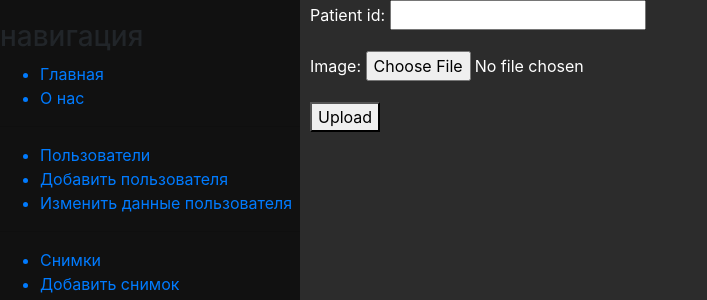
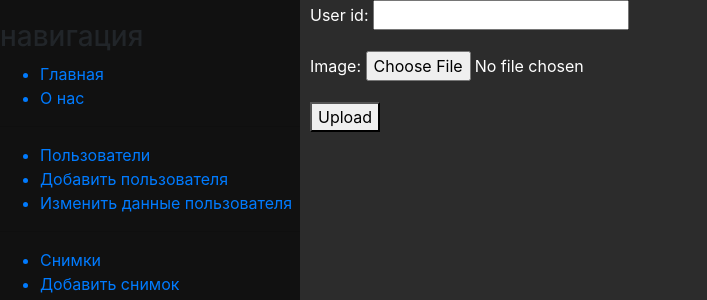
Before and after one commit to User135v20/django, a Django app: page /add_image in a window 1280 px wide. Shown: the top 300 px of the page, without its empty margins (0-707 px from the left). Run offline with Django 3.2, Linux system fonts and the light colour scheme; some libraries are stand-ins or nearby versions.

Commit message:
add diagnosis, rename patient -> user

```diff
--- a/django1/main/admin.py
+++ b/django1/main/admin.py
@@ -1,11 +1,11 @@
 from django.contrib import admin
-from .models import Patient
+from .models import User
 from .models import Result
 from .models import Image
 from  .models import Diagnosis
 
 # Register your models here.
-admin.site.register(Patient)
+admin.site.register(User)
 admin.site.register(Result)
 admin.site.register(Image)
 admin.site.register(Diagnosis)
--- a/django1/main/forms.py
+++ b/django1/main/forms.py
@@ -1,31 +1,29 @@
 from django import forms
 
-from .models import Patient
-from .models import Image
+from .models import User
 
 
-class PatientForm(forms.ModelForm):
+class UserForm(forms.ModelForm):
     class Meta:
-        model = Patient
+        model = User
         fields = ['surname', 'name', 'patronymic','position_at_work']
 
 
 class ImageForm(forms.Form):
-    patient_id = forms.IntegerField(required=True)
+    user_id = forms.IntegerField(required=True)
     image = forms.ImageField(required=True)
 
 
-class UpdatePatientForm(forms.Form):
-    patient_id = forms.IntegerField(required=True)
+class UpdateUserForm(forms.Form):
+    user_id = forms.IntegerField(required=True)
     surname = forms.CharField(required=False)
     name = forms.CharField(required=False)
     patronymic = forms.CharField(required=False)
     position_at_work = forms.CharField(required=False)
 
 
-
 class ResultForm(forms.Form):
-    patient_id = forms.IntegerField()
+    user_id = forms.IntegerField()
     image_id = forms.IntegerField()
 
     structure_asymmetry = forms.BooleanField(required=False)
@@ -33,14 +31,16 @@ class ResultForm(forms.Form):
     atypical_pigment_network = forms.BooleanField(required=False)
     radial_radiance = forms.BooleanField(required=False)
     points = forms.BooleanField(required=False)
+    diagnosis = forms.CharField(required=False)
 
 
 class UpdateResultForm(forms.Form):
-    id = forms.IntegerField()
-    patient_id = forms.IntegerField(required=False)
+    result_id = forms.IntegerField()
+    user_id = forms.IntegerField(required=True)
 
-    structure_asymmetry = forms.BooleanField(required=True)
-    blue_white_structures = forms.BooleanField(required=True)
-    atypical_pigment_network = forms.BooleanField(required=True)
-    radial_radiance = forms.BooleanField(required=True)
-    points = forms.BooleanField(required=True)
+    structure_asymmetry = forms.BooleanField(required=False)
+    blue_white_structures = forms.BooleanField(required=False)
+    atypical_pigment_network = forms.BooleanField(required=False)
+    radial_radiance = forms.BooleanField(required=False)
+    points = forms.BooleanField(required=False)
+    diagnosis = forms.CharField(required=False)
--- a/django1/main/templates/main/add_image.html
+++ b/django1/main/templates/main/add_image.html
@@ -10,7 +10,7 @@
 </form>
 
 {% if img_obj %}
-  <h3>Удачно загружено : {{img_obj.patient_id}}</h3>
+  <h3>Удачно загружено : {{img_obj.user_id}}</h3>
   <img src="{{ img_obj.image.url}}" alt="connect" style="max-height:300px">
 {% endif %}
 
--- a/django1/main/templates/main/all_images.html
+++ b/django1/main/templates/main/all_images.html
@@ -26,7 +26,7 @@ table {
     {% for image in all_results_list %}
     <tr class='success'>
 
-        <p>Пациент {{ image.patient.id }} ({{ image.patient.surname }} {{ image.patient.name }} {{ image.patient.patronymic }})</p>
+        <p>Пользователь {{ image.user.id }} ({{ image.user.surname }} {{ image.user.name }} {{ image.user.patronymic }})</p>
         <p>Снимок {{ image.id }}</p>
         <img src="{{ image.image.url}}" width="400" onclick="this.style.width='100%'" onmouseout="this.style.width='400px'">
     </tr>
--- a/django1/main/templates/main/layout.html
+++ b/django1/main/templates/main/layout.html
@@ -25,13 +25,13 @@
     </ul>
     <hr>
     <ul>
-        <a href="{% url 'patients' %}">
+        <a href="{% url 'users' %}">
             <li>Пользователи</li>
         </a>
-        <a href="{% url 'new_patient' %}">
+        <a href="{% url 'new_user' %}">
             <li>Добавить пользователя</li>
         </a>
-        <a href="{% url 'update_patient' %}">
+        <a href="{% url 'update_user' %}">
             <li>Изменить данные пользователя</li>
         </a>
 
--- a/django1/main/templates/main/results.html
+++ b/django1/main/templates/main/results.html
@@ -4,7 +4,7 @@
 <h4> Результаты </h4>
 <form action="results" method="GET">
     {% csrf_token %}
-    <p><label for="surname">Фильтр по фамилии: </label>
+    <p><label for="surname">Фильтр по фамилии пользователя: </label>
     <input id="surname" type="text" name="surname"><input type="submit" value="filter"></p>
 </form>
 
@@ -12,7 +12,7 @@
     <table>
         <tr class='success'>
             <td>id</td>
-            <td>пациент</td>
+            <td>пользователь</td>
             <td>id картинки</td>
             <td>время создания</td>
             <td></td>
@@ -21,7 +21,7 @@
 
         <tr class='success'>
             <td>{{ result.id }}</td>
-            <td>{{result.patient.surname}} {{result.patient.name}} {{result.patient.patronymic}}{{result.patient.position_at_work }} </td>
+            <td>{{result.user.surname}} {{result.user.name}} {{result.user.patronymic}}{{result.user.position_at_work }} </td>
             <td>{{ result.image.id }}</td>
             <td>{{ result.created_at }}</td>
             <td><a href="{% url 'result' pk=result.id %}"><li>подробнее</li></a></td>
--- a/django1/main/urls.py
+++ b/django1/main/urls.py
@@ -14,10 +14,10 @@ urlpatterns = [
     path('delete_result/(?P<pk>[0-9]+)/$', views.ResultView.delete, name='delete_result'),
     path('update_result', views.ResultView.update, name='update_result'),
 
-    path('patients', views.PatientView.list, name='patients'),
-    path('new_patient', views.PatientView.create, name='new_patient'),
-    path('delete_patient/(?P<pk>[0-9]+)/$', views.PatientView.delete, name='delete_patient'),
-    path('update_patient', views.PatientView.update, name='update_patient'),
+    path('users', views.UserView.list, name='users'),
+    path('new_user', views.UserView.create, name='new_user'),
+    path('delete_user/(?P<pk>[0-9]+)/$', views.UserView.delete, name='delete_user'),
+    path('update_user', views.UserView.update, name='update_user'),
 
     path('add_image', views.ImageView.add, name='add_image'),
     path('all_images', views.ImageView.list, name='all_images'),
--- a/django1/main/views.py
+++ b/django1/main/views.py
@@ -1,8 +1,8 @@
 from django.shortcuts import render
 from django.views.decorators.csrf import csrf_protect
 
-from .forms import PatientForm, UpdatePatientForm, ResultForm, UpdateResultForm, ImageForm
-from .models import Result, Patient,Image
+from .forms import UserForm, UpdateUserForm, ResultForm, UpdateResultForm, ImageForm
+from .models import Result, User,Image
 from .settings import NORMAL_MEASURE
 
 
@@ -21,7 +21,7 @@ class ResultView:
         image_id = dict(request.GET).get('image_id')[0] if dict(request.GET).get('image_id') else None
         query = Result.objects
         if query_parameter:
-            query = query.filter(patient__surname__contains=query_parameter)
+            query = query.filter(user__surname__contains=query_parameter)
         if image_id:
             query = query.filter(image__id__contains=int(image_id))
         results = query.all()
@@ -33,6 +33,7 @@ class ResultView:
         result = Result.objects.get(id=pk)
         for k, v in normal_str_range().items():
             setattr(result, k + "_norma", v)
+            result.diagnosis
         return render(request, 'main/result.html', {'result': result})
 
     @staticmethod
@@ -45,8 +46,8 @@ class ResultView:
                               {'error_message': "Ошибка: Все поля должны быть заполнены."})
 
             data = input_result_data.cleaned_data
-            patients = Patient.objects.filter(id=int(data['patient_id']))
-            if not patients:
+            users = User.objects.filter(id=int(data['user_id']))
+            if not users:
                 return render(request, 'main/create_result.html',
                               {'error_message': "Ошибка: такого пользователя не существует."})
 
@@ -56,7 +57,7 @@ class ResultView:
                 return render(request, 'main/create_result.html',
                               {'error_message': "Ошибка: такого изображения не существует."})
 
-            patient = patients[0]
+            user = users[0]
             normal_range_ = normal_str_range()
             for k in normal_range_.keys():
                 deviation = 0
@@ -65,8 +66,8 @@ class ResultView:
                 if data[k] < NORMAL_MEASURE[k + "_min"]:
                     deviation = -data[k] + NORMAL_MEASURE[k + "_min"]
                 data[k + '_deviation'] = deviation
-            data['patient'] = patient
-            del data['patient_id']
+            data['user'] = user
+            del data['user_id']
             result = Result(
                 **data
             )
@@ -90,23 +91,23 @@ class ResultView:
             input_result_data = UpdateResultForm(request.POST)
             if input_result_data.is_valid() is False:
                 return render(request, 'main/update_result.html',
-                              {'error_message': "Ошибка: ошибка в водимых данных."})
-            patient_id = input_result_data.cleaned_data['patient_id']
-            if patient_id:
-                patients = Patient.objects.filter(id=patient_id)
-                if not patients:
+                              {'error_message': f"Ошибка: ошибка в водимых данных. {input_result_data.errors}"})
+            user_id = input_result_data.cleaned_data['user_id']
+            if user_id:
+                users = User.objects.filter(id=user_id)
+                if not users:
                     return render(request, 'main/update_result.html',
                                   {'error_message': "Ошибка: такого пользователя не существует."})
-            id_ = int(input_result_data.cleaned_data['id'])
+            id_ = int(input_result_data.cleaned_data['result_id'])
             results = Result.objects.filter(id=id_)
             if not results:
                 return render(request, 'main/update_result.html',
                               {'error_message': "Ошибка: такого результата не существует."})
             result = results[0]
-            data = {k: v for k, v in input_result_data.cleaned_data.items() if k != "id" and v}
-            if 'patient_id' in data and data['patient_id'] != result.patient.id:
-                data['patient'] = patients[0]
-                del data['patient_id']
+            data = {k: v for k, v in input_result_data.cleaned_data.items() if k != "result_id" and v}
+            if 'user_id' in data and data['user_id'] != result.user.id:
+                data['user'] = users[0]
+                del data['user_id']
 
             normal_range_ = normal_str_range()
             for k in normal_range_.keys():
@@ -129,56 +130,56 @@ class ResultView:
         return render(request, 'main/update_result.html')
 
 
-class PatientView:
+class UserView:
     @staticmethod
     def list(request):
         query_parameter = dict(request.GET).get('surname')[0] if dict(request.GET).get('surname') else None
         if query_parameter:
-            results = Patient.objects.filter(surname__contains=query_parameter).all()
+            results = User.objects.filter(surname__contains=query_parameter).all()
         else:
-            results = Patient.objects.all()
-        return render(request, 'main/patients.html', {'patients': results})
+            results = User.objects.all()
+        return render(request, 'main/users.html', {'users': results})
 
     @staticmethod
     def delete(request, pk=None):
-        patient = Patient.objects.get(id=pk)
-        patient.delete()
-        patients = Patient.objects.all()
-        return render(request, 'main/patients.html', {'patients': patients})
+        user = User.objects.get(id=pk)
+        user.delete()
+        users = User.objects.all()
+        return render(request, 'main/users.html', {'users': users})
 
     @staticmethod
     @csrf_protect
     def update(request):
         if request.method == "POST":
-            input_patient_data = UpdatePatientForm(request.POST)
-            if input_patient_data.is_valid() is False:
-                return render(request, 'main/update_patient.html',
+            input_user_data = UpdateUserForm(request.POST)
+            if input_user_data.is_valid() is False:
+                return render(request, 'main/update_user.html',
                               {'error_message': "Ошибка: Все поля должны быть заполнены."})
-            pk = int(input_patient_data.cleaned_data['patient_id'])
-            patient = Patient.objects.filter(id=pk).first()
-            if not patient:
-                return render(request, 'main/update_patient.html',
+            pk = int(input_user_data.cleaned_data['user_id'])
+            user = User.objects.filter(id=pk).first()
+            if not user:
+                return render(request, 'main/update_user.html',
                               {'error_message': "Ошибка: такого пользователя не существует."})
-            data = {k: v for k, v in input_patient_data.cleaned_data.items() if k != "patient_id" and v}
-            Patient.objects.filter(id=pk).update(**data)
-            patient = Patient.objects.get(id=pk)
-            return render(request, 'main/patient.html', {'patient': patient, 'is_new': False})
-        return render(request, 'main/update_patient.html')
+            data = {k: v for k, v in input_user_data.cleaned_data.items() if k != "user_id" and v}
+            User.objects.filter(id=pk).update(**data)
+            user = User.objects.get(id=pk)
+            return render(request, 'main/user.html', {'user': user, 'is_new': False})
+        return render(request, 'main/update_user.html')
 
     @staticmethod
     @csrf_protect
     def create(request):
         if request.method == "POST":
-            input_patient_data = PatientForm(request.POST)
-            if input_patient_data.is_valid() is False:
-                return render(request, 'main/new_patient.html',
+            input_user_data = UserForm(request.POST)
+            if input_user_data.is_valid() is False:
+                return render(request, 'main/new_user.html',
                               {'error_message': "Ошибка: Все поля должны быть заполнены."})
-            new_patient = Patient(
-                **input_patient_data.cleaned_data
+            new_user = User(
+                **input_user_data.cleaned_data
             )
-            new_patient.save()
-            return render(request, 'main/patient.html', {'patient': new_patient, 'is_new': True})
-        return render(request, 'main/new_patient.html')
+            new_user.save()
+            return render(request, 'main/user.html', {'user': new_user, 'is_new': True})
+        return render(request, 'main/new_user.html')
 
 
 class ImageView:
@@ -189,14 +190,14 @@ class ImageView:
         if request.method == 'POST':
             form = ImageForm(request.POST, request.FILES)
             if form.is_valid():
-                patient_id = form.cleaned_data['patient_id']
-                patient = Patient.objects.filter(id=patient_id)
-                if not patient:
+                user_id = form.cleaned_data['user_id']
+                user = User.objects.filter(id=user_id)
+                if not user:
                     return render(request, 'main/add_image.html',
                                   {'error_message': "Ошибка: такого пользователя не существует."})
-                patient = patient[0]
-                data = {k: v for k, v in form.cleaned_data.items() if k != "patient_id" and v}
-                data['patient'] = patient
+                user = user[0]
+                data = {k: v for k, v in form.cleaned_data.items() if k != "user_id" and v}
+                data['user'] = user
                 image = Image(**data)
                 image.save()
                 return render(request, 'main/add_image.html', {'form': form, 'img_obj': image})
@@ -207,7 +208,7 @@ class ImageView:
     @staticmethod
     def list(request):
         query_parameter = dict(request.GET).get('surname')[0] if dict(request.GET).get('surname') else None
-        results = Image.objects.filter(patient__surname__contains=query_parameter).all() if query_parameter else Image.objects.all()
+        results = Image.objects.filter(user__surname__contains=query_parameter).all() if query_parameter else Image.objects.all()
         return render(request, 'main/all_images.html', {'all_results_list': results})
 
     @staticmethod
```
Also changed, not shown: django1/main/models.py (+6 -5 lines), django1/main/templates/main/Patient_database.html (deleted, +0 -18 lines), django1/main/templates/main/create_result.html (+5 -2 lines), django1/main/templates/main/new_user.html (renamed from django1/main/templates/main/update_patient.html, +6 -8 lines), django1/main/templates/main/result.html (+6 -3 lines), django1/main/templates/main/search.html (added, +10 -0 lines), django1/main/templates/main/update_result.html (+7 -4 lines), django1/main/templates/main/update_user.html (renamed from django1/main/templates/main/new_patient.html, +8 -6 lines), django1/main/templates/main/user.html (renamed from django1/main/templates/main/patient.html, +10 -10 lines), django1/main/templates/main/users.html (renamed from django1/main/templates/main/patients.html, +12 -12 lines).
